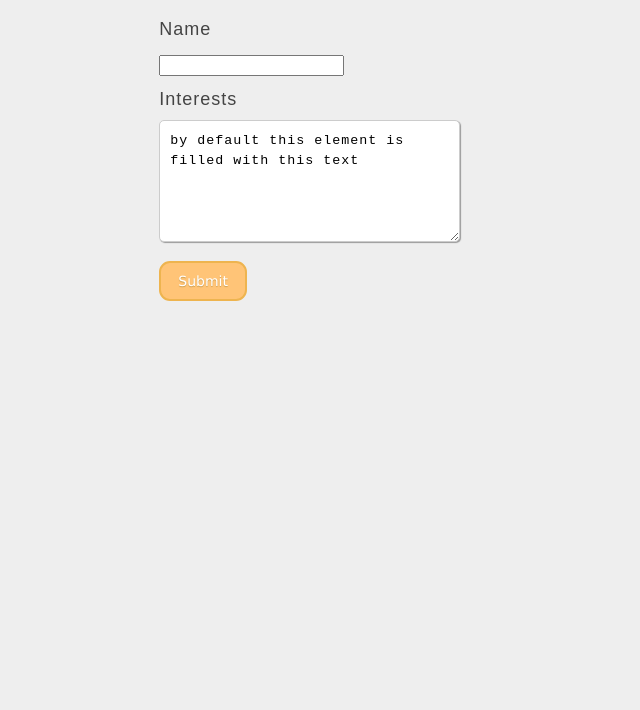
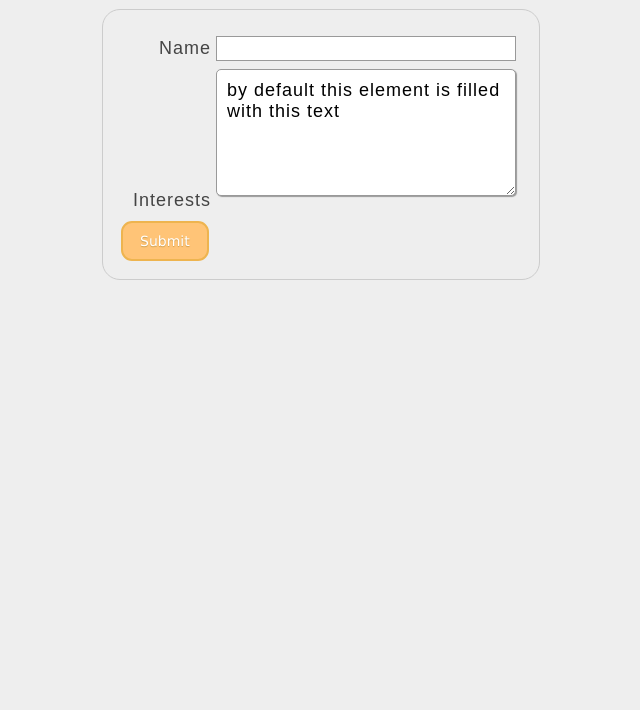
Before and after one commit to FaybenM/FaybenM.github.io, a website: page lab_6/index.html in a window 1280 px wide. Shown: the part 90-800 px from the top of the page, without its empty margins (319-959 px from the left). Drawn offline with Linux system fonts and the light colour scheme.

Commit message:
final draft

```diff
--- a/lab_6/form_styles.css
+++ b/lab_6/form_styles.css
@@ -1,15 +1,35 @@
 form {
-
+  /* Center the form on the page */
+  margin: 0 auto;
+  width: 400px;
+  /* Form outline */
+  padding: 1em;
+  border: 1px solid #CCC;
+  border-radius: 1em;
 }
 
 label {
-
+  /* Uniform size & alignment */
+  display: inline-block;
+  width: 90px;
+  text-align: right;
 }
 
 input, textarea {
+  /* To make sure that all text fields have the same font settings
+   By default, textareas have a monospace font */
+  font: 1em sans-serif;
 
+  /* Uniform text field size */
+  width: 300px;
+  box-sizing: border-box;
+
+  /* Match form field borders */
+  border: 1px solid #999;
 }
 
 ul {
-
+    list-style: none;
+    padding: 0;
+    margin: 0;
 }
```
